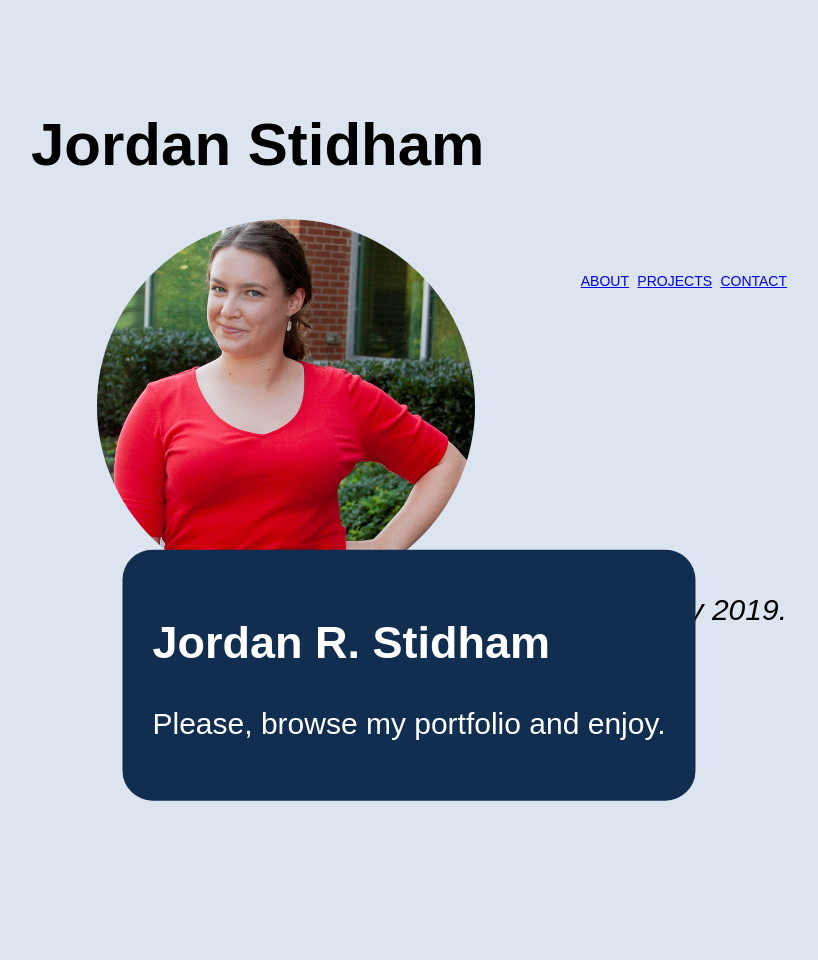
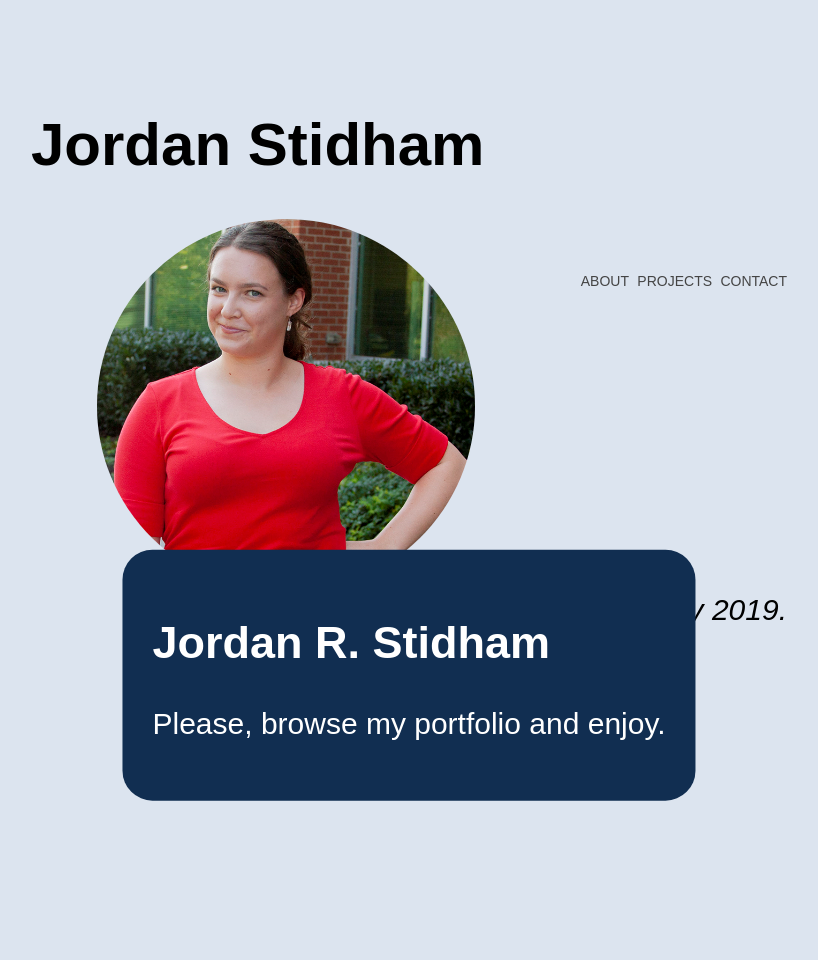
Before and after one commit to jordanstidham/PORTFOLIO, a Jekyll site: the page built from README.md, in a window 1280 px wide. Shown: the whole page, without its empty margins (231-1049 px from the left). Built offline with Jekyll 4.4.1, drawn with Linux system fonts in a browser that asks for light colours; our own code applies the rules of GitHub Pages for plain Markdown files.

Commit message:
Update main.css

```diff
--- a/css/main.css
+++ b/css/main.css
@@ -37,16 +37,16 @@
 
     position: relative;
 }
-.main-menu li {
+.main-menu a {
     color: #444;
     text-decoration: none;
     text-transform: uppercase;
     font-size: 14px;
 }
-.main-menu li:hover {
+.main-menu a:hover {
     color: #000;
 }
-.main-menu li::before {
+.main-menu a::before {
     content: '';
     display: block;
     height: 5px;
@@ -59,7 +59,7 @@
 
     transition: all ease-in-out 250ms;
 }
-.main-menu li:hover::before {
+.main-menu a:hover::before {
     width: 100%;
 }
 address {
```
